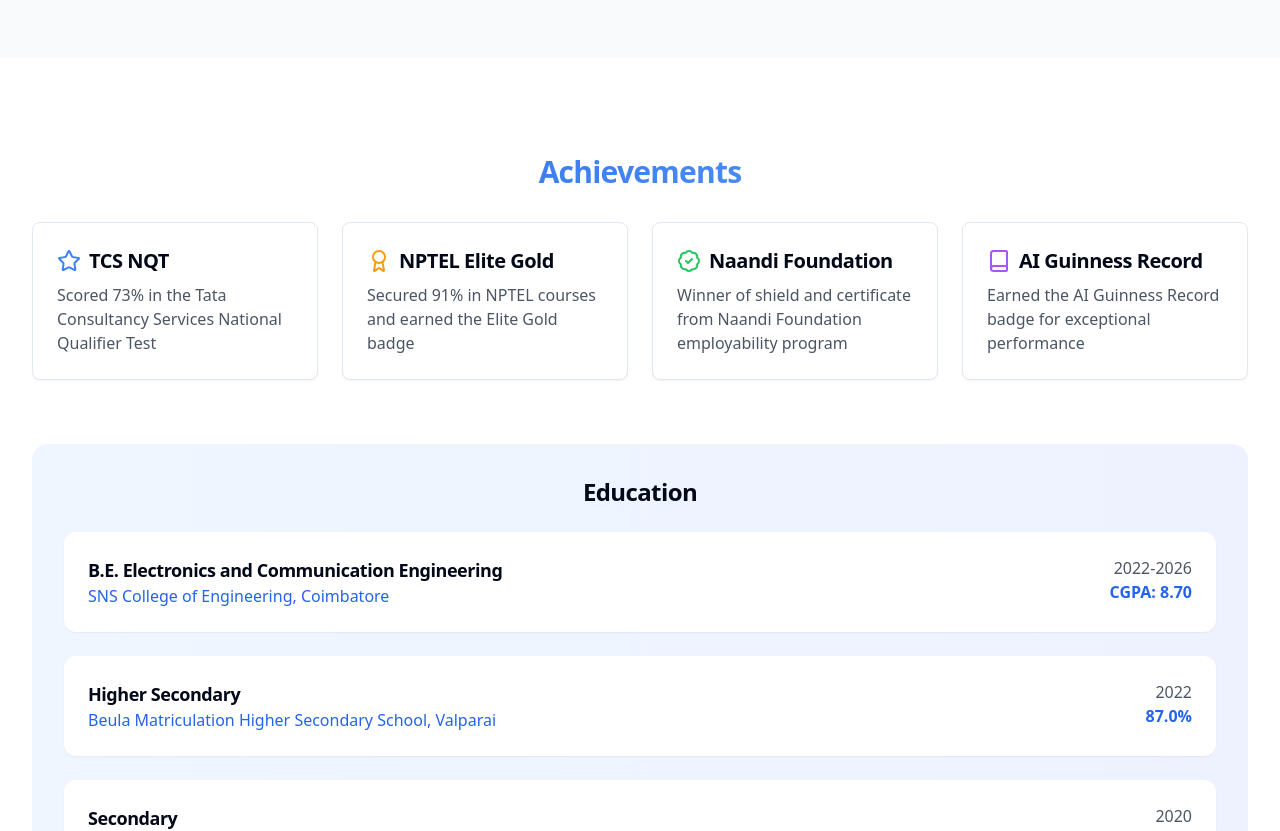
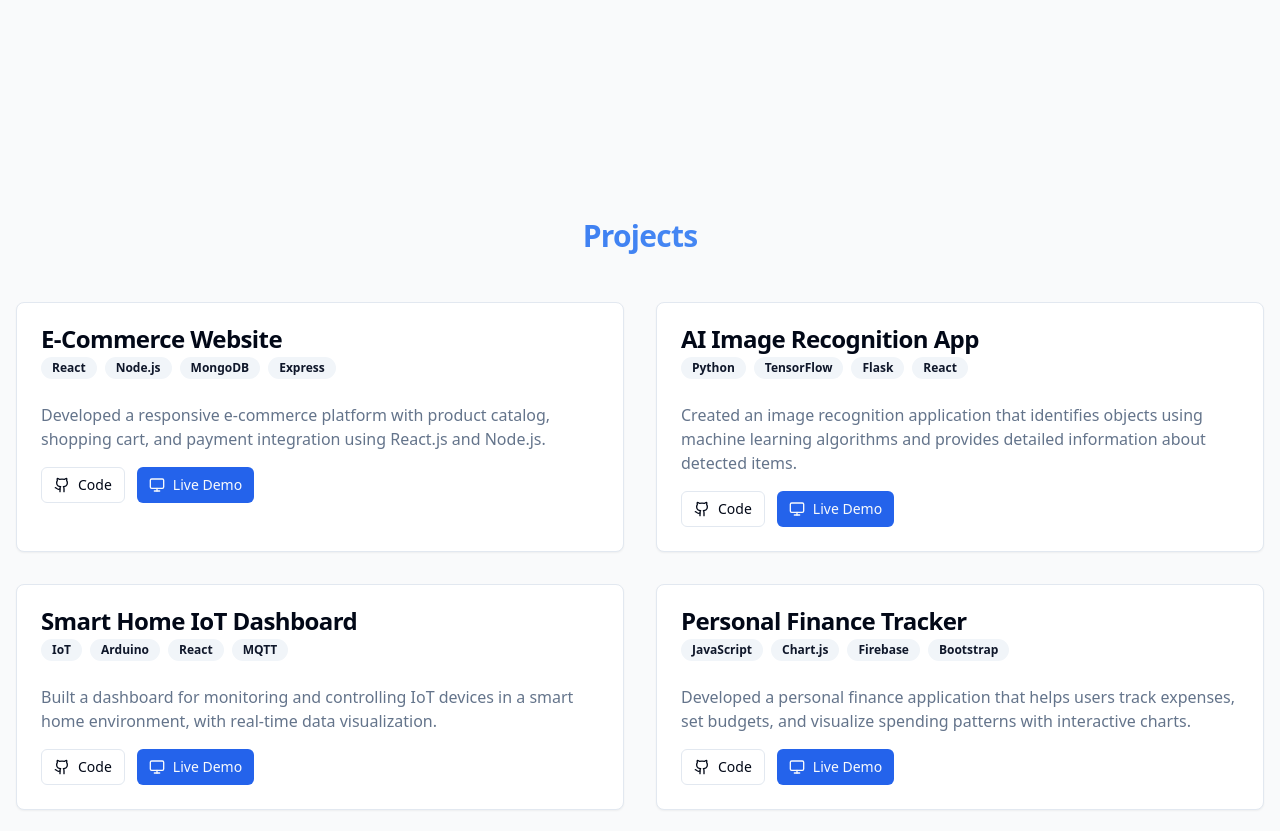
Before and after one commit to Sushmiayyappan/code-connect-profile, a React (Vite) app: page / in a window 1280 px wide. Shown: the part 1000-1831 px from the top of the page. Built offline with nearby package versions, Linux system fonts and the light colour scheme.

Commit message:
Add projects section
Add a new section to display the user's projects.

```diff
--- a/src/components/Header.tsx
+++ b/src/components/Header.tsx
@@ -13,6 +13,7 @@ const Header = () => {
   const navigation = [
     { name: "About", href: "#about" },
     { name: "Skills", href: "#skills" },
+    { name: "Projects", href: "#projects" },
     { name: "Achievements", href: "#achievements" },
     { name: "Contact", href: "#contact" },
   ];
--- /dev/null
+++ b/src/components/Projects.tsx
@@ -0,0 +1,168 @@
+
+import { Card, CardContent, CardDescription, CardHeader, CardTitle } from "@/components/ui/card";
+import { Badge } from "@/components/ui/badge";
+import { Github, Code, Monitor } from "lucide-react";
+import { Button } from "@/components/ui/button";
+import {
+  Carousel,
+  CarouselContent,
+  CarouselItem,
+  CarouselNext,
+  CarouselPrevious,
+} from "@/components/ui/carousel";
+
+const Projects = () => {
+  const projects = [
+    {
+      title: "E-Commerce Website",
+      description: "Developed a responsive e-commerce platform with product catalog, shopping cart, and payment integration using React.js and Node.js.",
+      tags: ["React", "Node.js", "MongoDB", "Express"],
+      links: {
+        github: "https://github.com/sushmitha-a/ecommerce",
+        demo: "https://ecommerce-demo.example.com"
+      }
+    },
+    {
+      title: "AI Image Recognition App",
+      description: "Created an image recognition application that identifies objects using machine learning algorithms and provides detailed information about detected items.",
+      tags: ["Python", "TensorFlow", "Flask", "React"],
+      links: {
+        github: "https://github.com/sushmitha-a/ai-image-recognition",
+        demo: "https://ai-image.example.com"
+      }
+    },
+    {
+      title: "Smart Home IoT Dashboard",
+      description: "Built a dashboard for monitoring and controlling IoT devices in a smart home environment, with real-time data visualization.",
+      tags: ["IoT", "Arduino", "React", "MQTT"],
+      links: {
+        github: "https://github.com/sushmitha-a/smart-home-dashboard",
+        demo: "https://smart-home.example.com"
+      }
+    },
+    {
+      title: "Personal Finance Tracker",
+      description: "Developed a personal finance application that helps users track expenses, set budgets, and visualize spending patterns with interactive charts.",
+      tags: ["JavaScript", "Chart.js", "Firebase", "Bootstrap"],
+      links: {
+        github: "https://github.com/sushmitha-a/finance-tracker",
+        demo: "https://finance-tracker.example.com"
+      }
+    }
+  ];
+
+  return (
+    <section id="projects" className="bg-gray-50 py-16">
+      <div className="section-container">
+        <h2 className="section-title text-center mb-12">Projects</h2>
+
+        <div className="hidden md:block">
+          <div className="grid grid-cols-1 md:grid-cols-2 gap-8">
+            {projects.map((project, index) => (
+              <Card key={index} className="card-hover">
+                <CardHeader>
+                  <CardTitle>{project.title}</CardTitle>
+                  <div className="flex flex-wrap gap-2 mt-2">
+                    {project.tags.map((tag, idx) => (
+                      <Badge key={idx} variant="secondary">
+                        {tag}
+                      </Badge>
+                    ))}
+                  </div>
+                </CardHeader>
+                <CardContent>
+                  <CardDescription className="text-base mb-4">
+                    {project.description}
+                  </CardDescription>
+                  <div className="flex gap-3">
+                    <Button size="sm" variant="outline" asChild>
+                      <a
+                        href={project.links.github}
+                        target="_blank"
+                        rel="noreferrer"
+                        className="inline-flex items-center gap-2"
+                      >
+                        <Github size={16} />
+                        Code
+                      </a>
+                    </Button>
+                    <Button size="sm" asChild>
+                      <a
+                        href={project.links.demo}
+                        target="_blank"
+                        rel="noreferrer"
+                        className="inline-flex items-center gap-2"
+                      >
+                        <Monitor size={16} />
+                        Live Demo
+                      </a>
+                    </Button>
+                  </div>
+                </CardContent>
+              </Card>
+            ))}
+          </div>
+        </div>
+
+        {/* Mobile carousel view */}
+        <div className="md:hidden">
+          <Carousel className="w-full">
+            <CarouselContent>
+              {projects.map((project, index) => (
+                <CarouselItem key={index}>
+                  <Card className="card-hover h-full flex flex-col">
+                    <CardHeader>
+                      <CardTitle>{project.title}</CardTitle>
+                      <div className="flex flex-wrap gap-2 mt-2">
+                        {project.tags.map((tag, idx) => (
+                          <Badge key={idx} variant="secondary">
+                            {tag}
+                          </Badge>
+                        ))}
+                      </div>
+                    </CardHeader>
+                    <CardContent className="flex-grow flex flex-col">
+                      <CardDescription className="text-base mb-4 flex-grow">
+                        {project.description}
+                      </CardDescription>
+                      <div className="flex gap-3">
+                        <Button size="sm" variant="outline" asChild>
+                          <a
+                            href={project.links.github}
+                            target="_blank"
+                            rel="noreferrer"
+                            className="inline-flex items-center gap-2"
+                          >
+                            <Github size={16} />
+                            Code
+                          </a>
+                        </Button>
+                        <Button size="sm" asChild>
+                          <a
+                            href={project.links.demo}
+                            target="_blank"
+                            rel="noreferrer"
+                            className="inline-flex items-center gap-2"
+                          >
+                            <Monitor size={16} />
+                            Live Demo
+                          </a>
+                        </Button>
+                      </div>
+                    </CardContent>
+                  </Card>
+                </CarouselItem>
+              ))}
+            </CarouselContent>
+            <div className="flex justify-center mt-4">
+              <CarouselPrevious className="relative static transform-none mr-2" />
+              <CarouselNext className="relative static transform-none" />
+            </div>
+          </Carousel>
+        </div>
+      </div>
+    </section>
+  );
+};
+
+export default Projects;
--- a/src/pages/Index.tsx
+++ b/src/pages/Index.tsx
@@ -2,6 +2,7 @@
 import Header from "@/components/Header";
 import AboutMe from "@/components/AboutMe";
 import Skills from "@/components/Skills";
+import Projects from "@/components/Projects";
 import Achievements from "@/components/Achievements";
 import Contact from "@/components/Contact";
 import Footer from "@/components/Footer";
@@ -13,6 +14,7 @@ const Index = () => {
       <main className="flex-grow">
         <AboutMe />
         <Skills />
+        <Projects />
         <Achievements />
         <Contact />
       </main>
```
